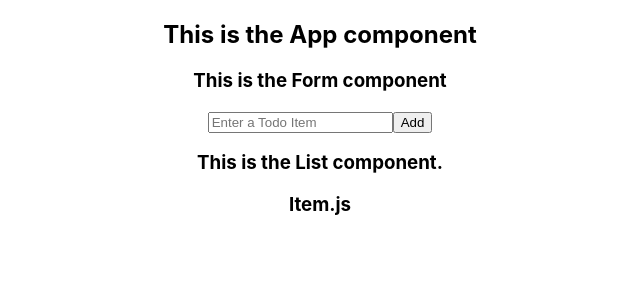
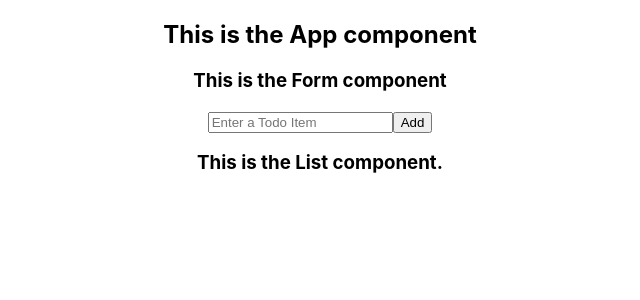
Before and after one commit to bloominstituteoftechnology/reducer-todo, a React (Create React App) app in the folder todo/: page / in a window 1280 px wide. Shown: the top 300 px of the page, without its empty margins (320-960 px from the left). Built offline with nearby package versions, Linux system fonts and the light colour scheme.

Commit message:
this is what it looks like after chatting with Marc

```diff
--- a/todo/src/actions/index.js
+++ b/todo/src/actions/index.js
@@ -8,9 +8,9 @@ export const holdTodo = (todo) => {
   };
 };
 
-export const addTask = (task) => {
+export const addTask = (todo) => {
   return {
     type: ADD_TASK,
-    payload: task,
+    payload: todo,
   };
 };
--- a/todo/src/components/Form.js
+++ b/todo/src/components/Form.js
@@ -3,19 +3,26 @@ import { connect } from "react-redux";
 import { holdTodo, addTask } from "../actions";
 
 const Form = (props) => {
-  console.log("Props in Form: ", props);
-  const [task, setTask] = useState({
+  console.log(
+    "The state.task object directly from the store to the Form: ",
+    props
+  );
+  const [task, setTask] = useState([
+    {
       item: "",
       id: Date.now(),
       completed: false,
-  });
+    },
+  ]);
 
   const handleChange = (e) => {
-    setTask({
+    setTask([
+      {
         item: e.target.value,
         id: Date.now(),
         completed: false,
-    });
+      },
+    ]);
   };
   console.log("Task object been sent to state: ", task);
 
@@ -23,11 +30,13 @@ const Form = (props) => {
     e.preventDefault();
     props.holdTodo(task);
     //logic to send the value to the global state
-    setTask({
+    setTask([
+      {
         item: "",
         id: Date.now(),
         completed: false,
-    });
+      },
+    ]);
   };
 
   return (
@@ -52,6 +61,7 @@ const mapStateToProps = (state) => {
     item: state.item,
     completed: state.completed,
     id: state.id,
+    tasks: state.tasks,
   };
 };
 export default connect(mapStateToProps, { holdTodo, addTask })(Form);
--- a/todo/src/components/Item.js
+++ b/todo/src/components/Item.js
@@ -1,8 +1,6 @@
 import React from "react";
 
 const Item = (props) => {
-  console.log("Props in the Item component: ", props);
-
   return (
     <div>
       <h3>Item.js</h3>
--- a/todo/src/components/List.js
+++ b/todo/src/components/List.js
@@ -5,14 +5,12 @@ import { addTask } from "../actions";
 import Item from "./Item";
 
 const List = (props) => {
-  console.log("Props in the List component: ", props);
   const [list, setList] = useState([{ ...props.tasks }]);
 
-  console.log("This is a list item: ", list);
   return (
     <div>
       <h3>This is the List component. </h3>
-      {list.map((task) => (
+      {props.tasks.map((task) => (
         <Item task={list} key={task.id} />
       ))}
     </div>
--- a/todo/src/reducers/index.js
+++ b/todo/src/reducers/index.js
@@ -12,14 +12,11 @@ export const todoReducer = (state = initialState, action) => {
     case HOLD_TODO:
       return {
         ...state,
-        item: action.payload,
-        completed: false,
-        id: Date.now(),
+        tasks: [...state.tasks, action.payload],
       };
     case ADD_TASK:
       return {
         ...state,
-        tasks: [...action.payload],
       };
 
     default:
```
Lines whose indentation alone changed are shown as unchanged.
